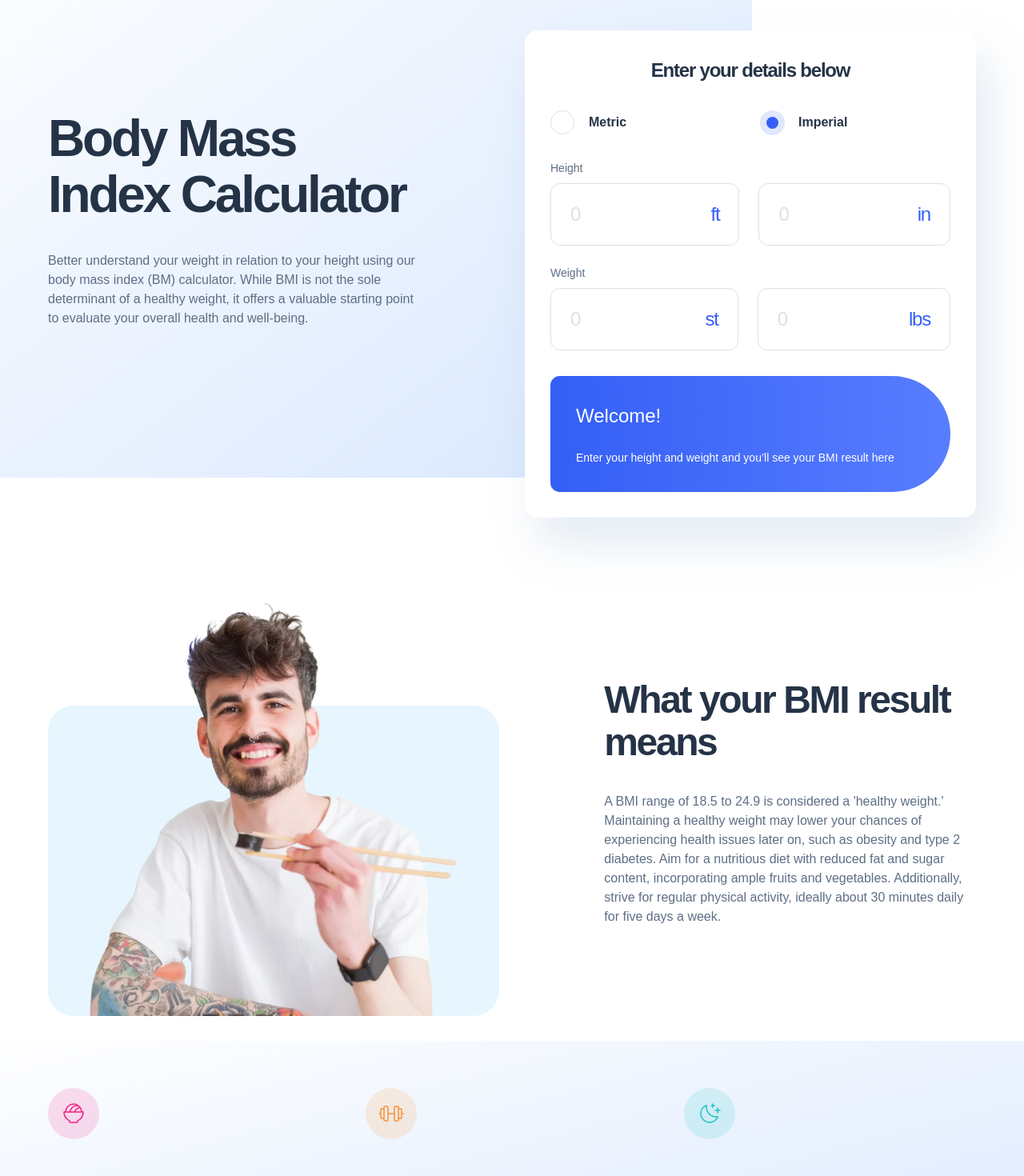
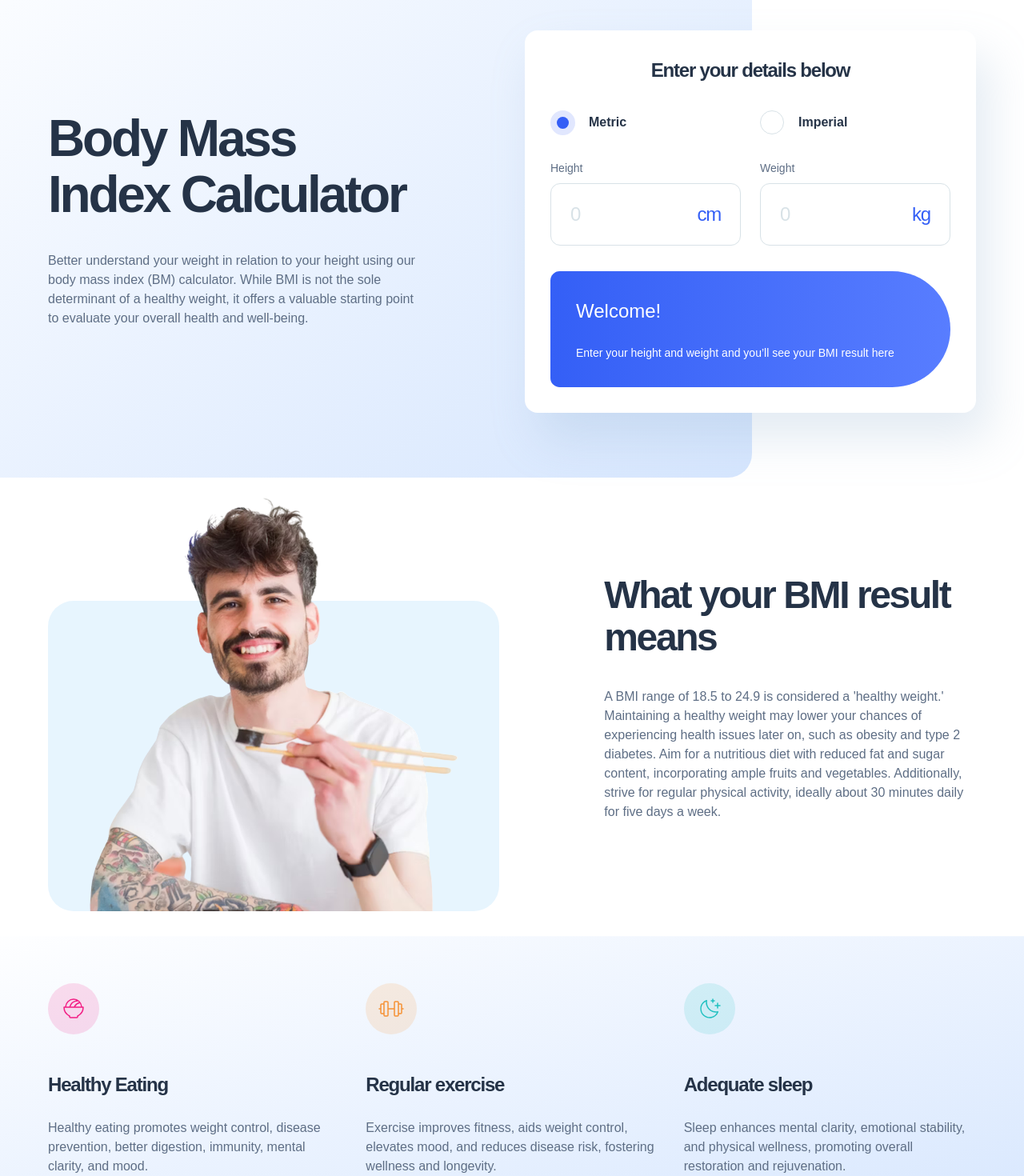
Before and after one commit to agneslai/bmi-calculator, a Next.js app: page / in a window 1280 px wide. Shown: the part 140-1610 px from the top of the page at 80% size. Built offline with nearby package versions, Linux system fonts and the light colour scheme.

Commit message:
feat: added tablet view

```diff
--- a/app/globals.css
+++ b/app/globals.css
@@ -22,7 +22,7 @@ body {
 }
 
 .section-padding {
-  @apply px-[24px] py-[50px] lg:px-0
+  @apply px-[24px] md:px-[40px] py-[50px] lg:px-0
 }
 
 .title {
@@ -42,7 +42,7 @@ body {
 .sectionIntro {
   @apply
   flex flex-col
-  section-grid
+  md:grid md:grid-cols-12 md:gap-x-[32px]
   py-[40px]
 }
 
@@ -60,9 +60,12 @@ body {
 .sectionLimitations {
   @apply
   flex flex-col
+  md:grid md:grid-cols-12
   section-grid
   px-[24px] py-[50px] lg:py-[120px]
   gap-y-[16px]
+  md:gap-y-[24px] md:gap-x-[15px]
+  lg:gap-y-[16px] lg:gap-x-[32px]
 }
 
 /* Components Styles */
@@ -71,7 +74,7 @@ body {
   bg-white
   w-full flex flex-col
   rounded-[16px] shadow-default
-  p-[24px] lg:p-[32px]
+  p-[24px] md:p-[32px]
   gap-y-[24px] lg:gap-y-[32px]
 }
 
@@ -88,7 +91,7 @@ body {
   bg-gradient-to-r from-[#345FF6] to-[#587DFF]
   text-white
   p-[32px]
-  rounded-[16px] lg:rounded-result-container-lg
+  rounded-[16px] md:rounded-result-container-lg
 }
 
 .custom-radio input {
--- a/components/Calculator.tsx
+++ b/components/Calculator.tsx
@@ -11,7 +11,7 @@ interface IResult {
 }
 
 const Calculator = () => {
-  const [mode, setMode] = useState<'metric' | 'imperial' | string>('imperial');
+  const [mode, setMode] = useState<'metric' | 'imperial' | string>('metric');
 
   const [height, setHeight] = useState<number>(0);
   const [weight, setWeight] = useState<number>(0);
@@ -49,7 +49,7 @@ const Calculator = () => {
 
 
       {mode === 'metric' ?
-        <div className="flex flex-col gap-y-[16px] lg:flex-row lg:gap-[24px] justify-between items-center">
+        <div className="flex flex-col gap-y-[16px] md:flex-row md:gap-[24px] justify-between items-center">
           <CustomInput label="Height" value={height} onChange={(e) => setHeight(parseInt(e.target.value, 10))} unit="cm" />
           <CustomInput label="Weight" value={weight} onChange={(e) => setWeight(parseInt(e.target.value, 10))} unit="kg" />
         </div>
@@ -68,10 +68,10 @@ const Calculator = () => {
 
       <div className="calculator__result ">
         {result.bmi !== 0 ?
-          <div className="flex flex-col items-start lg:flex-row lg:justify-between lg:items-center gapy-y-[24px] lg:gap-x-[24px]">
+          <div className="flex flex-col items-start md:flex-row md:justify-between md:items-center gap-y-[24px] md:gap-x-[24px]">
             <div>
-              <p className="text-[16px] font-semibold mb-[8px] lg:m-0]">Your BMI is...</p>
-              <p className="text-[64px] title">{Number.isNaN(result.bmi)? '-' : result.bmi}</p>
+              <p className="text-[16px] font-semibold mb-[8px] md:m-0]">Your BMI is...</p>
+              <p className="text-[64px] font-semibold leading-110 -tracking-5">{Number.isNaN(result.bmi)? '-' : result.bmi}</p>
             </div>
             <p className="text-[14px] leading-150 text-start">Your BMI suggests you’re a {result.range}. Your ideal weight is between 63.3kgs - 85.2kgs.</p>
           </div>
--- a/components/CustomInput.tsx
+++ b/components/CustomInput.tsx
@@ -8,7 +8,7 @@ interface Props {
 }
 
 const CustomInput = ({ label, value, unit, onChange }: Props) => (
-  <label className='flex flex-col gap-y-[8px]' htmlFor={label}>
+  <label className='flex flex-col gap-y-[8px] w-full' htmlFor={label}>
     <span className='text-blue-grey text-[14px] text-start leading-150 min-h-[20px]'>{label}</span>
     <div className="flex justify-between items-center px-[24px] py-[20px] gap-x-[24px] rounded-[12px] border-grey border-[1px] focus-within:border-blue">
       <input
--- a/components/Limitation.tsx
+++ b/components/Limitation.tsx
@@ -8,7 +8,7 @@ interface Props {
 }
 
 const Limitation = ({ image, imageAlt, title, desc }: Props) => (
-  <div className="flex flex-col gap-y-[16px] shadow-default p-[32px] rounded-[16px]">
+  <div className="flex flex-col md:h-full gap-y-[16px] shadow-default p-[32px] rounded-[16px]">
     <div className="flex gap-x-[16px]">
       <Image src={image} alt={imageAlt} width={32} height={32} />
       <p className="text-dark-blue text-[20px] font-semibold -tracking-5">{title}</p>
--- a/components/SectionIntro.tsx
+++ b/components/SectionIntro.tsx
@@ -3,8 +3,8 @@ import Image from 'next/image';
 
 const SectionIntro = () => (
   <section className='sectionIntro'>
-    <div className='lg:col-span-6 mb-[48px] lg:m-0'>
-      <div className="w-full lg:h-[533px]">
+    <div className='md:col-span-6 mb-[48px] md:m-0'>
+      <div className="w-full md:h-[533px]">
         <Image
           src={`${prefix}/image-man-eating.svg`}
           alt="man eating"
@@ -15,7 +15,7 @@ const SectionIntro = () => (
       </div>
     </div>
 
-    <div className='px-[24px] lg:p-0 lg:col-start-8 lg:col-span-5'>
+    <div className='px-[24px] md:col-start-7 md:col-span-6 lg:p-0 lg:col-start-8 lg:col-span-5'>
       <div className="flex flex-col items-center justify-center w-full h-full">
         <h2 className="text-dark-blue title text-[32px] lg:text-[48px]">What your BMI result means</h2>
         <p className="text-blue-grey leading-150">A BMI range of 18.5 to 24.9 is considered a 'healthy weight.' Maintaining a healthy weight may lower your chances of experiencing health issues later on, such as obesity and type 2 diabetes. Aim for a nutritious diet with reduced fat and sugar content, incorporating ample fruits and vegetables. Additionally, strive for regular physical activity, ideally about 30 minutes daily for five days a week.</p>
--- a/components/SectionLimitations.tsx
+++ b/components/SectionLimitations.tsx
@@ -3,14 +3,14 @@ import Limitation from './Limitation';
 
 const SectionLimitations = () => (
   <section className="sectionLimitations">
-    <div className='lg:col-start-1 lg:col-span-5'>
+    <div className='md:col-span-12 lg:col-start-1 lg:col-span-5'>
       <div className="w-full text-center lg:text-start">
         <h2 className="text-dark-blue title text-[32px] lg:text-[48px] mb-[32px] leading-110">Limitations of BMI</h2>
         <p className="text-blue-grey leading-150">Although BMI is often a practical indicator of healthy weight, it is not suited for every person. Specific groups should carefully consider their BMI outcomes, and in certain cases, the measurement may not be beneficial to use.</p>
       </div>
     </div>
 
-    <div className='lg:col-start-8 lg:col-span-4'>
+    <div className='md:col-span-6 lg:col-start-8 lg:col-span-4'>
       <Limitation
         image={`${prefix}/icon-gender.svg`}
         imageAlt="icon gender"
@@ -18,7 +18,7 @@ const SectionLimitations = () => (
         desc="The development and body fat composition of girls and boys vary with age. Consequently, a child's age and gender are considered when evaluating their BMI." />
     </div>
 
-    <div className='lg:col-start-5 lg:col-span-4'>
+    <div className='md:col-span-6 lg:col-start-5 lg:col-span-4'>
       <Limitation
         image={`${prefix}/icon-age.svg`}
         imageAlt="icon age"
@@ -26,7 +26,7 @@ const SectionLimitations = () => (
         desc="In aging individuals, increased body fat and muscle loss may cause BMI to underestimate body fat content." />
     </div>
 
-    <div className='lg:col-span-4'>
+    <div className='md:col-span-6 lg:col-span-4'>
       <Limitation
         image={`${prefix}/icon-muscle.svg`}
         imageAlt="icon muscle"
@@ -34,7 +34,7 @@ const SectionLimitations = () => (
         desc="BMI may misclassify muscular individuals as overweight or obese, as it doesn't differentiate muscle from fat." />
     </div>
 
-    <div className='lg:col-start-3 lg:col-span-4'>
+    <div className='md:col-span-6 lg:col-start-3 lg:col-span-4'>
       <Limitation
         image={`${prefix}/icon-pregnancy.svg`}
         imageAlt="icon pregnancy"
@@ -42,7 +42,7 @@ const SectionLimitations = () => (
         desc="Expectant mothers experience weight gain due to their growing baby. Maintaining a healthy pre-pregnancy BMI is advisable to minimise health risks for both mother and child." />
     </div>
 
-    <div className='lg:col-span-4'>
+    <div className='md:col-start-4 md:col-span-6 lg:col-span-4'>
       <Limitation
         image={`${prefix}/icon-race.svg`}
         imageAlt="icon race"
--- a/components/Tip.tsx
+++ b/components/Tip.tsx
@@ -8,7 +8,7 @@ interface Props {
 }
 
 const Tip = ({ image, imageAlt, title, desc }: Props) => (
-  <div className="flex flex-col justify-start">
+  <div className="flex flex-col justify-start md:flex-row lg:flex-col md:gap-x-[40px]">
     <Image
       src={image}
       alt={imageAlt}
@@ -16,8 +16,10 @@ const Tip = ({ image, imageAlt, title, desc }: Props) => (
       height={64}
       className="mb-[32px] lg:mb-[45px]"
     />
-    <p className="mb-[24px] text-dark-blue text-[24px] -tracking-5 font-semibold">{title}</p>
-    <p className="text-blue-grey text-[16px] leading-150">{desc}</p>
+    <div>
+      <p className="mb-[24px] text-dark-blue text-[24px] -tracking-5 font-semibold">{title}</p>
+      <p className="text-blue-grey text-[16px] leading-150">{desc}</p>
+    </div>
   </div>
 );
 
```
